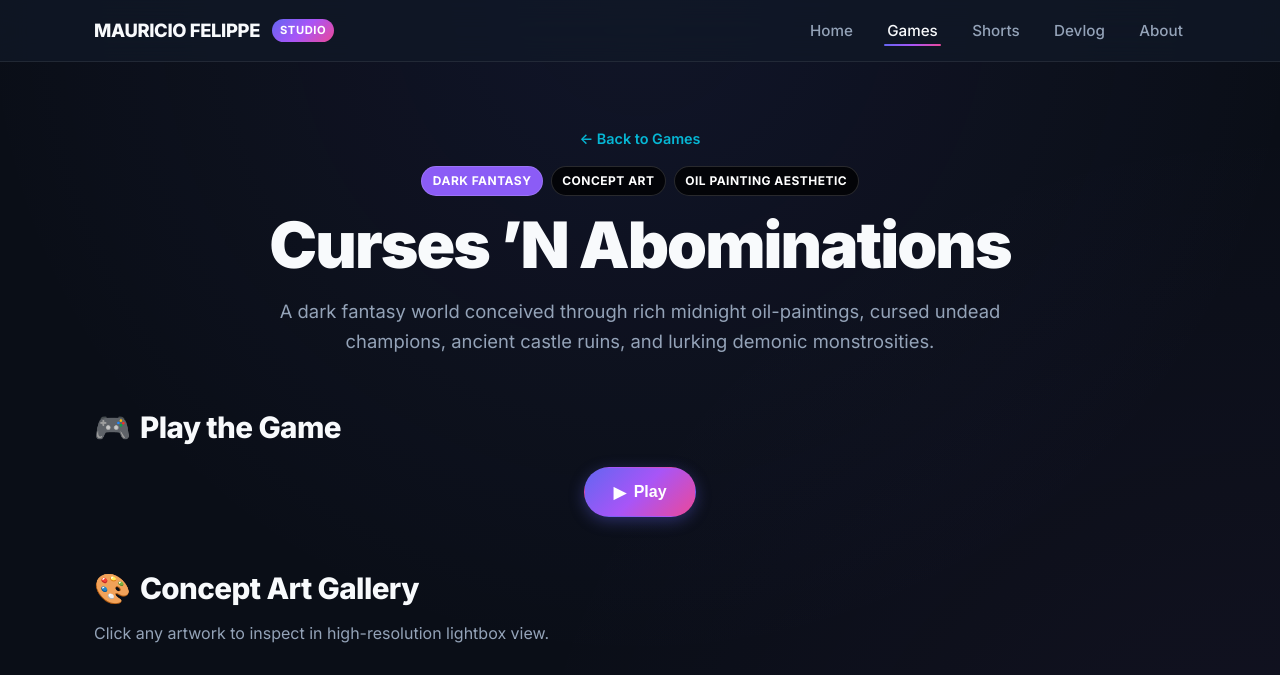
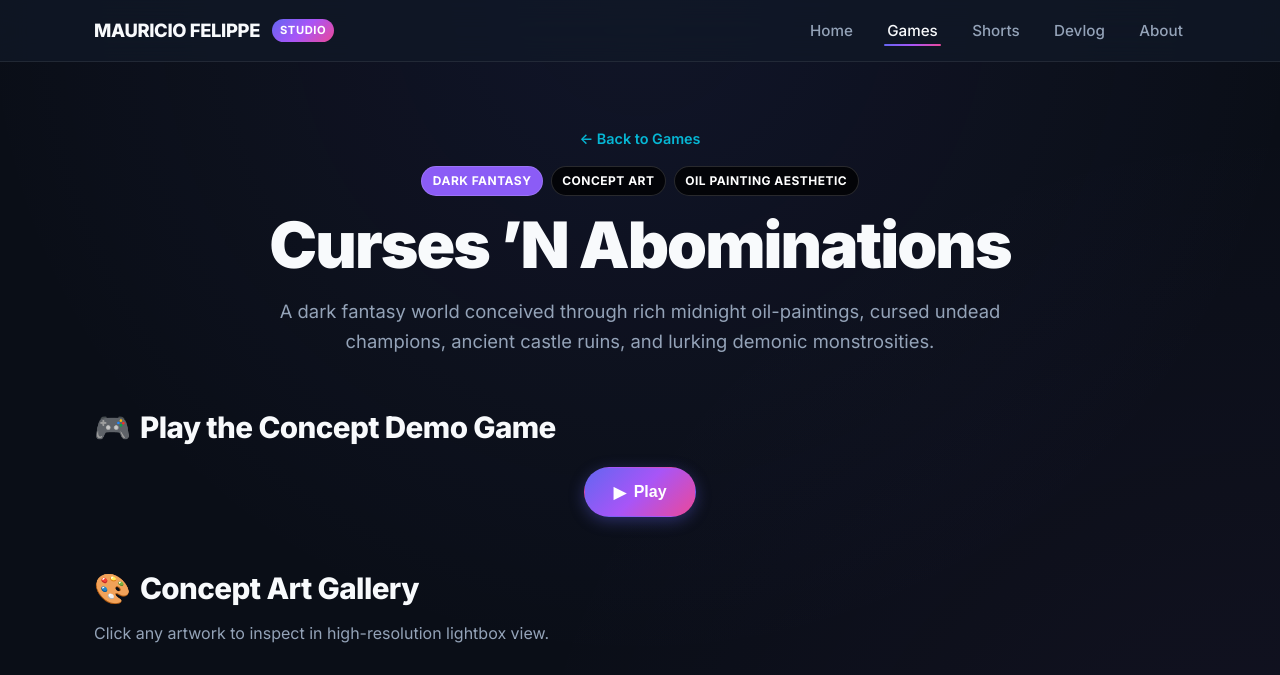
Before and after one commit to mauriciofelippe/mauriciofelippe.github.io, a Jekyll site: the page built from games/curses-n-abominations/index.html, in a window 1280 px wide and 900 px high, cut to the strip 0-675 px from the top of the window. Built offline with Jekyll 4.4.1, drawn with Linux system fonts in a browser that asks for light colours.

Commit message:
Added new info

```diff
--- a/games/curses-n-abominations/index.html
+++ b/games/curses-n-abominations/index.html
@@ -26,7 +26,7 @@ description: "Dark fantasy concept art gallery and lore for Curses 'N Abominatio
 
     <!-- Game Embed -->
     <div style="margin: 2.5rem 0 3rem; text-align: center;">
-      <h2 class="section-title" style="margin-bottom: 1rem;"><span>🎮</span> Play the Game</h2>
+      <h2 class="section-title" style="margin-bottom: 1rem;"><span>🎮</span> Play the Concept Demo Game</h2>
 
       <div id="game-launcher" style="display: flex; justify-content: center; margin-bottom: 1.25rem;">
         <button id="play-game-btn" type="button" class="btn btn-primary" style="font-size: 1rem; padding: 0.9rem 1.8rem;">
```
